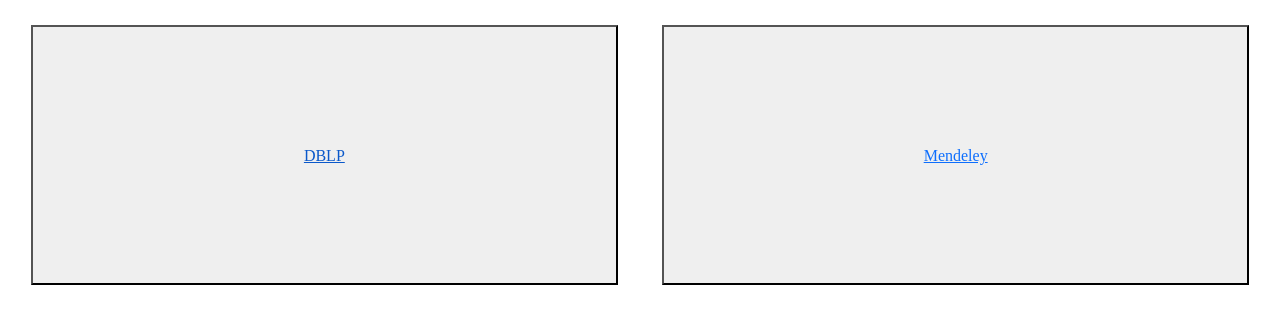
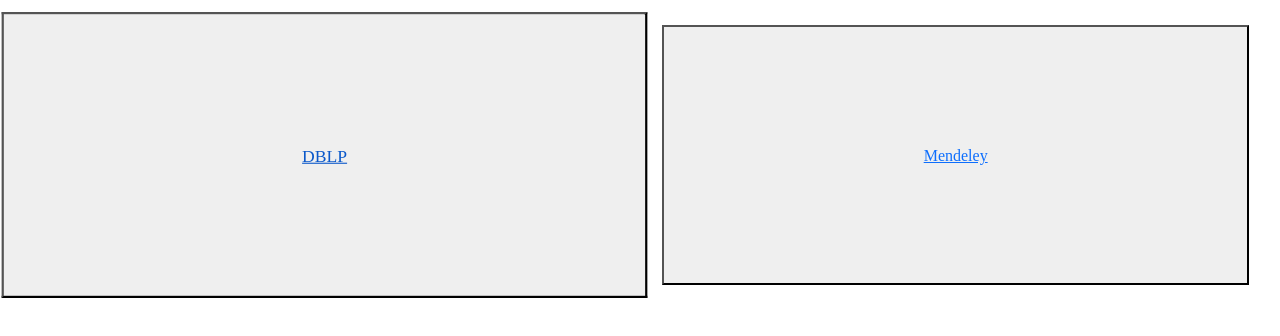
Before and after one commit to ptrell/BiblioSearch, a plain HTML site: page index.html in a window 1280 px wide. In both pictures the pointer is over the button "DBLP". Shown: the part 326-662 px from the top of the page. Drawn offline with nearby package versions, Linux system fonts and the light colour scheme; a web font is replaced by a local one.

Commit message:
engine-button grows when hovered standard.css

```diff
--- a/style/standard.css
+++ b/style/standard.css
@@ -436,6 +436,10 @@ text-align: center;
 	display: inline-block;
 }
 
+.engine-button:hover {
+  transform: scale(1.1);
+}
+
 .engine-label{
 	font-family: "Marcellus SC", serif;
 }
```
